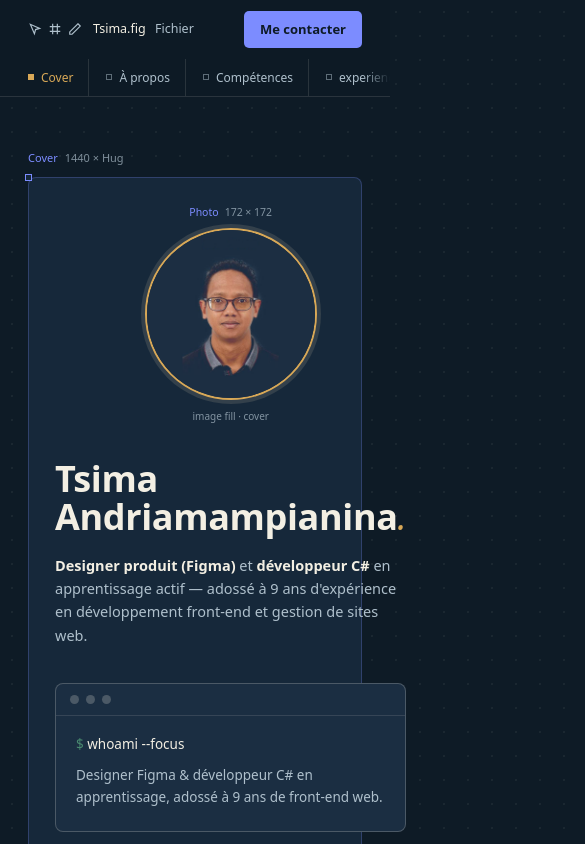
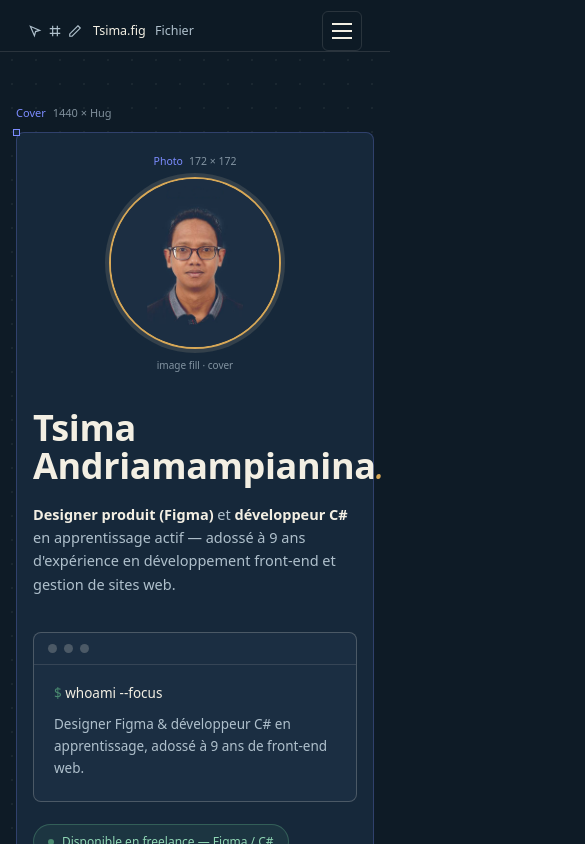
Before and after one commit to TsimaAndriam/tsima-portfolio1, a Next.js app in the folder web/: page / in a window 390 px wide. Shown: the top 844 px of the page, 585 px wide, since content can reach past the window. Built offline with nearby package versions, Linux system fonts and the light colour scheme.

Commit message:
Réajustement et Ajout Menu Burger <= 610px

```diff
--- a/web/src/app/globals.css
+++ b/web/src/app/globals.css
@@ -299,4 +299,229 @@ footer { padding: 32px 0 56px; }
 .tab.active { color: var(--gold); }
 .tab.active .sq { opacity: 1; background: var(--gold); border-color: var(--gold); }
 
+/* Debut style menu Burger 17-09-26 */
+
+/* =========================
+   MENU BURGER
+   ========================= */
+
+.burger-button {
+  display: none;
+}
+
+.mobile-menu {
+  display: none;
+}
+
+
+/* =========================
+   VERSION MOBILE
+   Écran de 500px ou moins
+   ========================= */
+
+@media (max-width: 610px) {
+
+  /* Le bouton burger devient visible */
+  .burger-button {
+    display: flex;
+
+    width: 40px;
+    height: 40px;
+
+    margin-left: auto;
+
+    flex-direction: column;
+    justify-content: center;
+    align-items: center;
+
+    gap: 5px;
+
+    background: transparent;
+    color: var(--ivory);
+
+    border: 1px solid var(--line);
+    border-radius: 6px;
+
+    cursor: pointer;
+  }
+
+
+  /* Les 3 lignes du burger */
+  .burger-button span {
+    display: block;
+
+    width: 20px;
+    height: 2px;
+
+    background: currentColor;
+
+    transition:
+      transform 0.2s ease,
+      opacity 0.2s ease;
+  }
+
+
+  /* =========================
+     BURGER → X
+     ========================= */
+
+  .burger-button.open span:nth-child(1) {
+    transform: translateY(7px) rotate(45deg);
+  }
+
+  .burger-button.open span:nth-child(2) {
+    opacity: 0;
+  }
+
+  .burger-button.open span:nth-child(3) {
+    transform: translateY(-7px) rotate(-45deg);
+  }
+
+
+  /* =========================
+     CACHER LE MENU DESKTOP
+     ========================= */
+
+  .tabbar-inner {
+    display: none;
+  }
+
+
+  /* =========================
+     CACHER "ME CONTACTER"
+     ========================= */
+
+  .tb-cta {
+    display: none;
+  }
+
+
+  /* =========================
+     MENU MOBILE
+     ========================= */
+
+  .mobile-menu {
+    display: flex;
+
+    position: absolute;
+
+    top: 100%;
+    left: 0;
+    right: 0;
+
+    flex-direction: column;
+
+    padding: 10px 28px 16px;
+
+    background: rgba(14, 27, 38, 0.98);
+
+    backdrop-filter: blur(8px);
+
+    border-top: 1px solid var(--line);
+    border-bottom: 1px solid var(--line);
+
+    z-index: 100;
+  }
+
+
+  /* Liens du menu mobile */
+  .mobile-menu a {
+    display: flex;
+    align-items: center;
+
+    gap: 7px;
+
+    padding: 13px 0;
+
+    font-family: var(--font-mono);
+    font-size: 12px;
+
+    color: var(--ivory-dim);
+
+    text-decoration: none;
+
+    border-bottom: 1px solid var(--line);
+  }
+
+
+  .mobile-menu a:last-child {
+    border-bottom: none;
+  }
+
+
+  /* Hover */
+  .mobile-menu a:hover {
+    color: var(--ivory);
+  }
+
+
+  /* Élément actif */
+  .mobile-menu a.active {
+    color: var(--gold);
+  }
+
+
+  /* Petit carré */
+  .mobile-menu a .sq {
+    width: 6px;
+    height: 6px;
+
+    border: 1.2px solid currentColor;
+
+    flex: none;
+
+    opacity: 0.5;
+  }
+
+
+  /* Petit carré actif */
+  .mobile-menu a.active .sq {
+    opacity: 1;
+
+    background: var(--gold);
+    border-color: var(--gold);
+  }
+}
+/* Fin style menu Burger 17-09-26 */
+
 /* Fin Style Toolbar */
+
+
+/* Correctif Responsive 17-09-26 */
+
+/* Ajustements de padding/taille sur petit écran */
+@media (max-width: 560px) {
+  .wrap { padding: 0 16px; }
+  .frame { padding: 20px 16px; }
+  .terminal, .contact-term, .contact-form { max-width: 100%; }
+  .code-block, .code-win pre { font-size: 11.5px; }
+}
+/* Fin ajustements de padding/taille sur petit écran */
+
+/* Traitement de la cause du débordement */
+/* Autorise les éléments de grille à se réduire sous la taille de leur contenu */
+.skill-split > *,
+.about-grid > *,
+.thumb-grid > *,
+.hero-grid > * {
+  min-width: 0;
+}
+
+/* Le contenu large défile à l'intérieur de son bloc, sans pousser la page */
+.code-win pre,
+.code-block,
+.dirlist {
+  overflow-x: auto;
+  max-width: 100%;
+}
+
+.callout,
+.note,
+.skill-panel li,
+.commit-desc li {
+  overflow-wrap: anywhere;
+}
+/* Fin traitement de la cause du débordement */
+
+
+/* Fin Correctif Responsive 17-09-26 */
--- a/web/src/components/Toolbar.tsx
+++ b/web/src/components/Toolbar.tsx
@@ -2,6 +2,7 @@
 
 import { useEffect, useState } from "react";
 
+{/* Old code
 const TABS = [
   { href: "#hero", label: "Cover" },
   { href: "#apropos", label: "À propos" },
@@ -63,3 +64,157 @@ export default function Toolbar() {
     </div>
   );
 }
+  */}
+
+  {/* Code menu burger 17-09-26 */}
+
+  const TABS = [
+  { href: "#hero", label: "Cover" },
+  { href: "#apropos", label: "À propos" },
+  { href: "#competences", label: "Compétences" },
+  { href: "#experience", label: "experience.log" },
+  { href: "#projets", label: "Projets" },
+  { href: "#contact", label: "Contact" },
+];
+
+export default function Toolbar() {
+  const [active, setActive] = useState(0);
+  const [menuOpen, setMenuOpen] = useState(false);
+
+  useEffect(() => {
+    const sections = TABS.map((t) => document.querySelector(t.href));
+
+    function onScroll() {
+      const pos = window.scrollY + 130;
+      let idx = 0;
+
+      sections.forEach((s, i) => {
+        if (s && (s as HTMLElement).offsetTop <= pos) {
+          idx = i;
+        }
+      });
+
+      setActive(idx);
+    }
+
+    window.addEventListener("scroll", onScroll, { passive: true });
+
+    onScroll();
+
+    return () => {
+      window.removeEventListener("scroll", onScroll);
+    };
+  }, []);
+
+  return (
+    <div className="toolbar">
+
+      {/* Ligne supérieure */}
+      <div className="toolbar-top">
+
+        <div className="tb-left">
+
+          <div className="tb-icons" aria-hidden="true">
+
+            {/* Curseur */}
+            <svg
+              viewBox="0 0 24 24"
+              fill="none"
+              stroke="currentColor"
+              strokeWidth="2"
+            >
+              <path d="M4 4l7 16 2-7 7-2z" />
+            </svg>
+
+            {/* Grille */}
+            <svg
+              viewBox="0 0 24 24"
+              fill="none"
+              stroke="currentColor"
+              strokeWidth="2"
+            >
+              <path d="M3 8h18M3 16h18M8 3v18M16 3v18" />
+            </svg>
+
+            {/* Crayon */}
+            <svg
+              viewBox="0 0 24 24"
+              fill="none"
+              stroke="currentColor"
+              strokeWidth="2"
+            >
+              <path d="M17 3l4 4L7 21H3v-4z" />
+            </svg>
+
+          </div>
+
+          <div className="tb-file">
+            Tsima.fig <span>Fichier</span>
+          </div>
+
+        </div>
+
+        {/* Bouton "Me contacter" */}
+        <a className="tb-cta" href="#contact">
+          Me contacter
+        </a>
+
+        {/* Bouton Burger */}
+        <button
+          className={`burger-button${menuOpen ? " open" : ""}`}
+          onClick={() => setMenuOpen(!menuOpen)}
+          aria-label={menuOpen ? "Fermer le menu" : "Ouvrir le menu"}
+          aria-expanded={menuOpen}
+          type="button"
+        >
+          <span></span>
+          <span></span>
+          <span></span>
+        </button>
+
+      </div>
+
+      {/* =========================
+          MENU DESKTOP
+          ========================= */}
+      <nav
+        className="tabbar-inner"
+        aria-label="Navigation principale"
+      >
+        {TABS.map((t, i) => (
+          <a
+            key={t.href}
+            className={`tab${i === active ? " active" : ""}`}
+            href={t.href}
+          >
+            <span className="sq" />
+            {t.label}
+          </a>
+        ))}
+      </nav>
+
+      {/* =========================
+          MENU MOBILE
+          ========================= */}
+      {menuOpen && (
+        <nav
+          className="mobile-menu"
+          aria-label="Navigation mobile"
+        >
+          {TABS.map((t, i) => (
+            <a
+              key={t.href}
+              className={i === active ? "active" : ""}
+              href={t.href}
+              onClick={() => setMenuOpen(false)}
+            >
+              <span className="sq" />
+              {t.label}
+            </a>
+          ))}
+        </nav>
+      )}
+
+    </div>
+  );
+}
```
